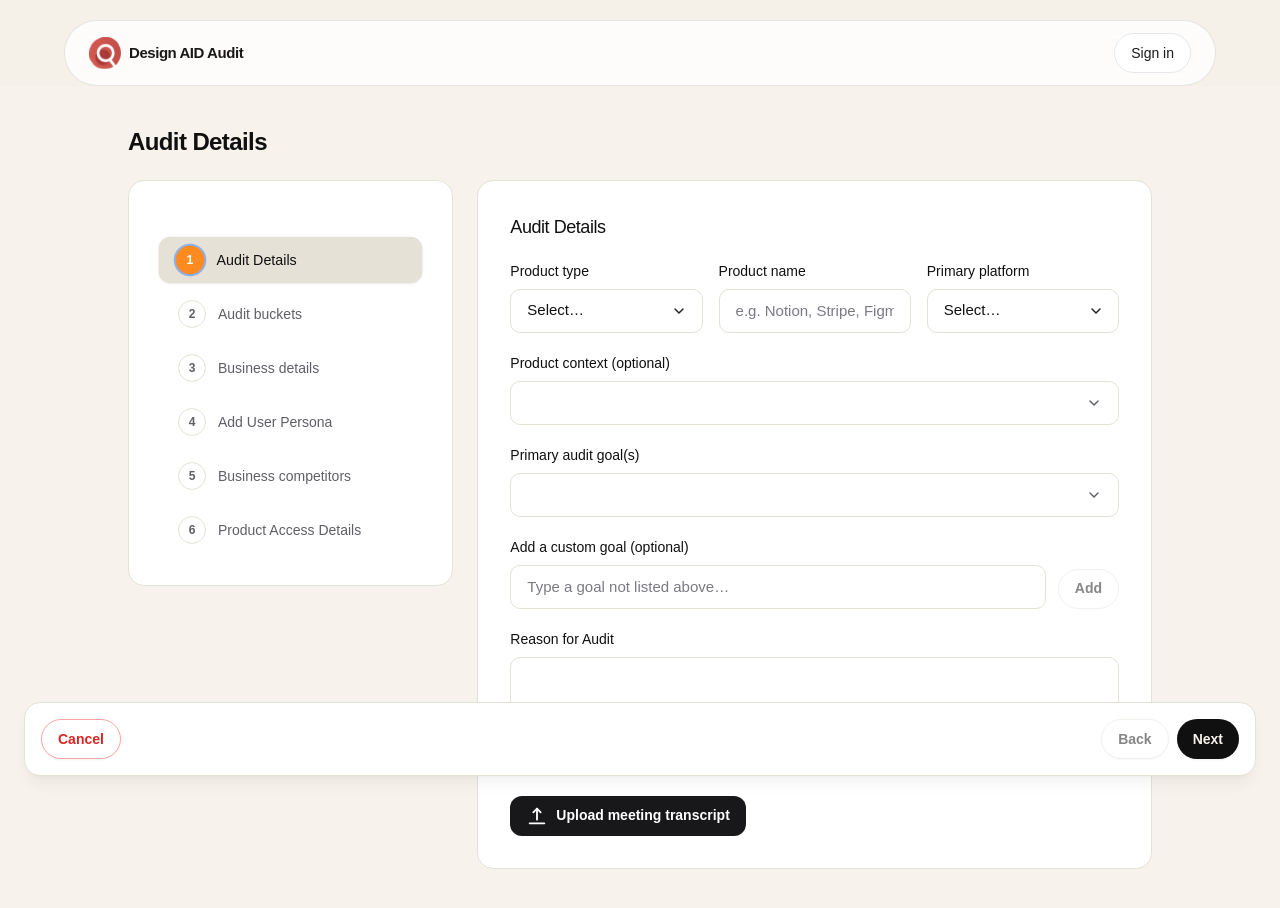
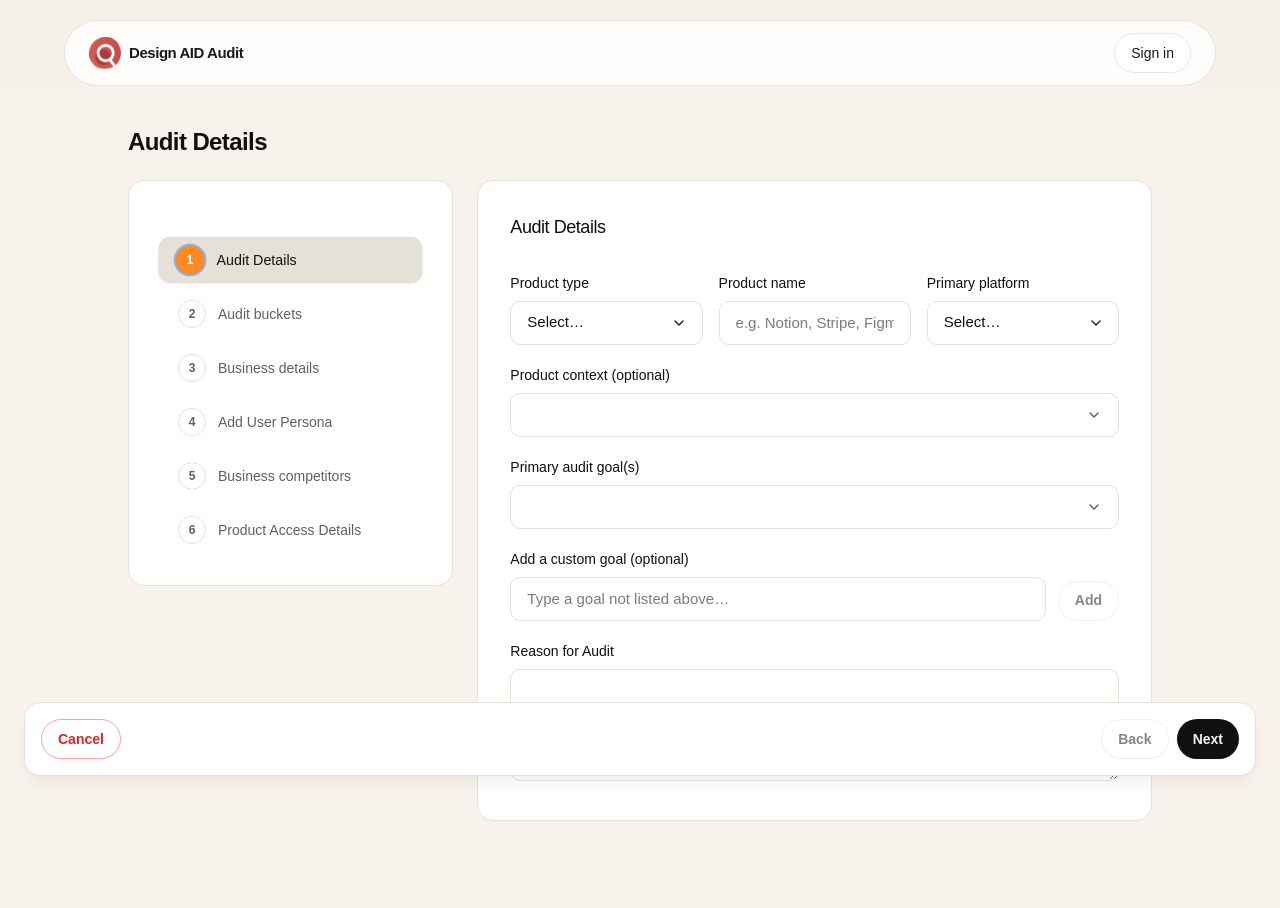
Before and after one commit to StudiovitaminD/ux-audit-tool, a Next.js app: page /audit in a window 1280 px wide. Shown: the top 908 px of the page. Built offline with nearby package versions, Linux system fonts and the light colour scheme.

Commit message:
Move transcript button into audit header

```diff
--- a/src/components/audit/audit-form.tsx
+++ b/src/components/audit/audit-form.tsx
@@ -1503,7 +1503,12 @@ export function AuditForm() {
         {/* UPDATED: Step 1 always renders so the user can start immediately */}
         {activeStep === 1 ? (
           <Card className="p-5">
-            <CardHeader title="Audit Details" />
+            <CardHeader
+              title="Audit Details"
+              right={
+                <IntakeAssistant payload={payload} setPayload={setPayload} placement="header" />
+              }
+            />
             <div className="grid gap-4 lg:grid-cols-3">
               <Field label="Product type" error={showErrorsForStep ? validation.productType : undefined}>
                 <Select
@@ -1664,7 +1669,6 @@ export function AuditForm() {
                 />
               </Field>
 
-              <IntakeAssistant payload={payload} setPayload={setPayload} placement="inline" />
             </div>
           </Card>
         ) : null}
--- a/src/components/audit/intake-assistant.tsx
+++ b/src/components/audit/intake-assistant.tsx
@@ -35,7 +35,7 @@ export function IntakeAssistant({
 }: {
   payload: AuditPayload;
   setPayload: React.Dispatch<React.SetStateAction<AuditPayload>>;
-  placement?: "fixed" | "inline";
+  placement?: "fixed" | "inline" | "header";
 }) {
   const [open, setOpen] = useState(false);
   const [busy, setBusy] = useState(false);
@@ -93,48 +93,24 @@ export function IntakeAssistant({
         className={
           placement === "fixed"
             ? "fixed bottom-5 right-5 z-[9999]"
-            : "mt-6 flex justify-start"
+            : placement === "header"
+              ? "flex justify-end"
+              : "mt-6 flex justify-start"
         }
       >
         <Button
           type="button"
           className={
             placement === "fixed"
-              ? "inline-flex items-center gap-2 rounded-xl border-0 bg-zinc-900 px-4 py-2 text-sm font-medium text-white shadow-none hover:bg-zinc-800 dark:bg-white dark:text-zinc-950 dark:hover:bg-zinc-200"
-              : "inline-flex w-full max-w-sm items-center justify-center gap-2 rounded-xl border-0 bg-zinc-900 px-4 py-2 text-sm font-medium text-white shadow-none hover:bg-zinc-800 dark:bg-white dark:text-zinc-950 dark:hover:bg-zinc-200 sm:w-auto"
+              ? "inline-flex items-center rounded-full border-0 bg-[color:var(--accent)] px-5 py-3 text-sm font-medium text-white shadow-none hover:bg-[color:var(--accent)]/90 dark:bg-[color:var(--accent)] dark:text-white dark:hover:bg-[color:var(--accent)]/90"
+              : placement === "header"
+                ? "inline-flex items-center rounded-full border-0 bg-[color:var(--accent)] px-4 py-2 text-sm font-medium text-white shadow-none hover:bg-[color:var(--accent)]/90 dark:bg-[color:var(--accent)] dark:text-white dark:hover:bg-[color:var(--accent)]/90"
+              : "inline-flex w-full max-w-sm items-center justify-center rounded-full border-0 bg-[color:var(--accent)] px-5 py-3 text-sm font-medium text-white shadow-none hover:bg-[color:var(--accent)]/90 dark:bg-[color:var(--accent)] dark:text-white dark:hover:bg-[color:var(--accent)]/90 sm:w-auto"
           }
           onClick={() => setOpen(true)}
           aria-label={triggerLabel}
           title={triggerLabel}
         >
-          <svg
-            width="22"
-            height="22"
-            viewBox="0 0 24 24"
-            fill="none"
-            xmlns="http://www.w3.org/2000/svg"
-            aria-hidden="true"
-          >
-            <path
-              d="M12 16V4"
-              stroke="white"
-              strokeWidth="2"
-              strokeLinecap="round"
-            />
-            <path
-              d="M8 8l4-4 4 4"
-              stroke="white"
-              strokeWidth="2"
-              strokeLinecap="round"
-              strokeLinejoin="round"
-            />
-            <path
-              d="M4 20h16"
-              stroke="white"
-              strokeWidth="2"
-              strokeLinecap="round"
-            />
-          </svg>
           <span className="whitespace-nowrap">{triggerLabel}</span>
         </Button>
       </div>
```
